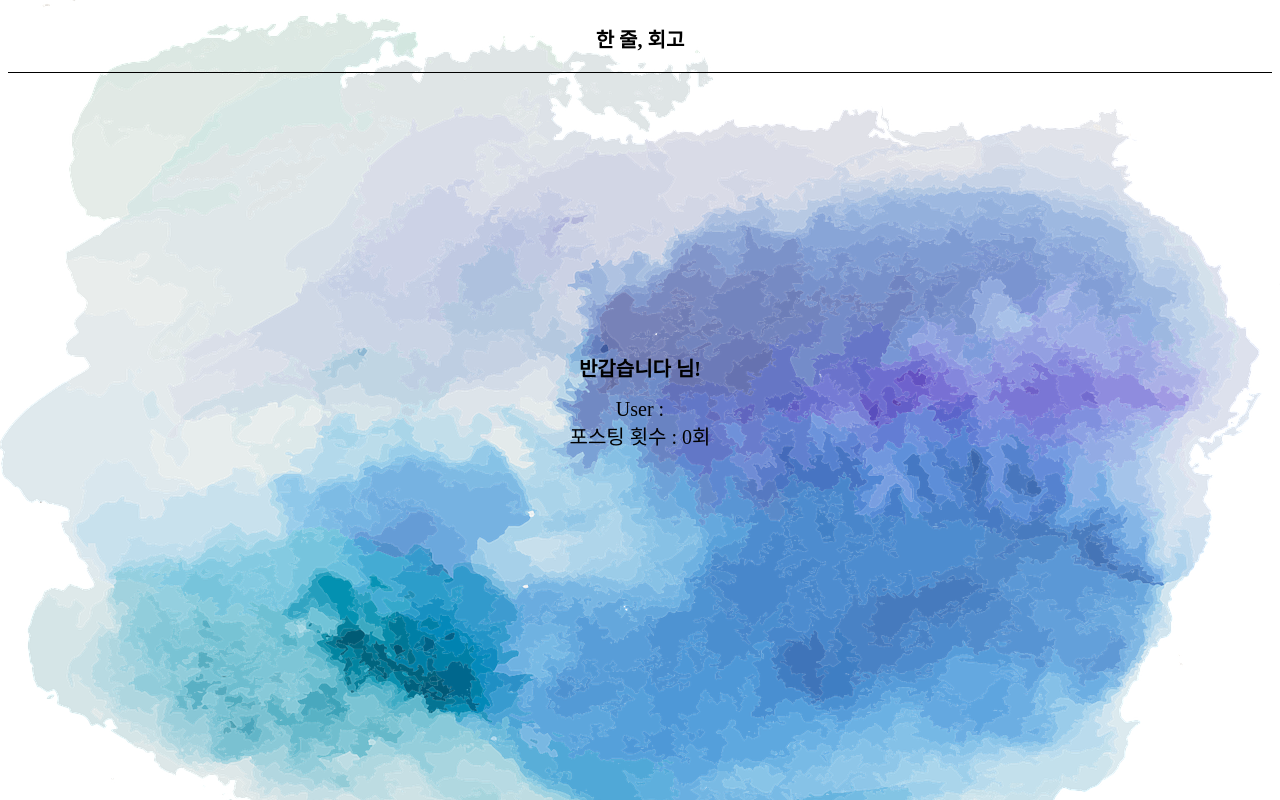
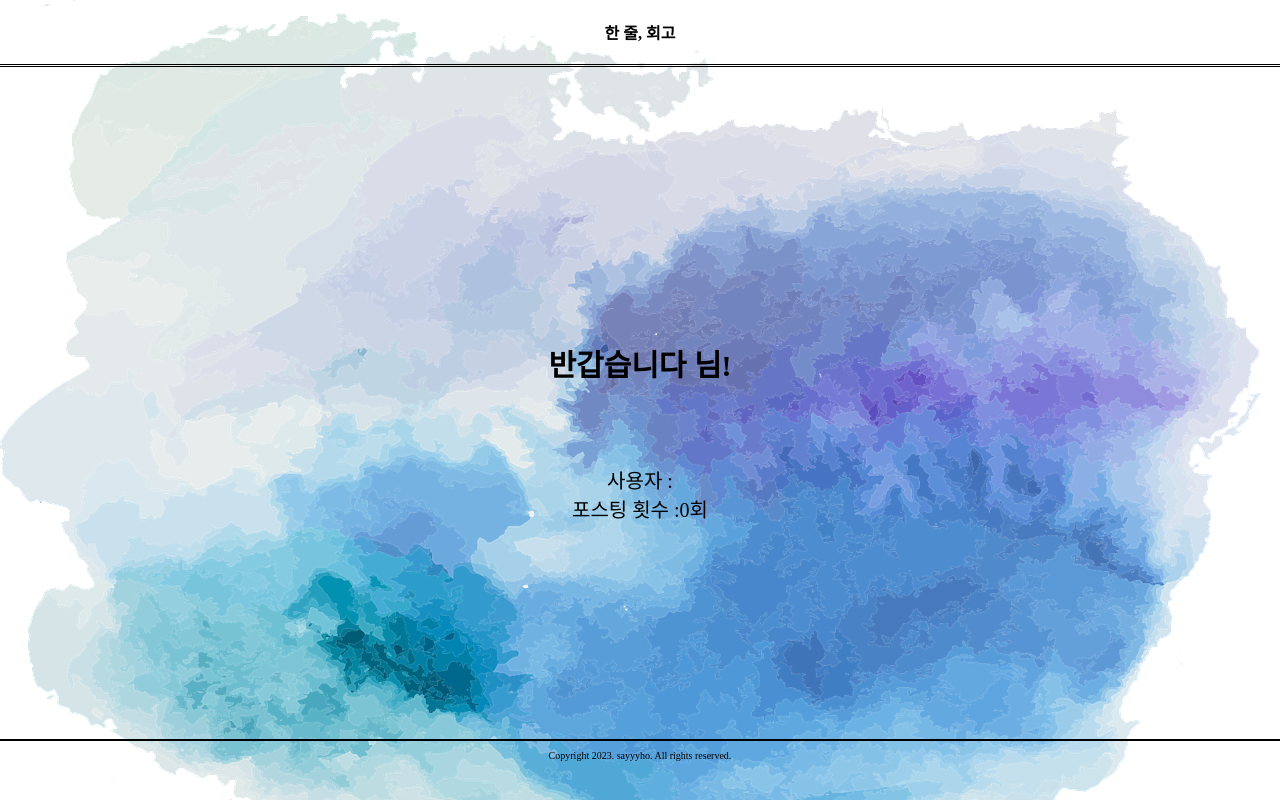
Before and after one commit to sayyyho/web-retrospect, a Flask app: page /user in a window 1280 px wide. Run offline with Flask 3, Linux system fonts and the light colour scheme.

Commit message:
230603 : 전반적인 UX 수정

```diff
--- a/static/css/user.css
+++ b/static/css/user.css
@@ -1,65 +1,32 @@
 @import url("https://fonts.googleapis.com/css2?family=Noto+Serif+KR:wght@200&display=swap");
 
-body {
+html body {
+  height: 100vh;
   background-image: url("../src/img/back.png");
+  font-size: 20px;
 }
 
 * {
-  font-size: 20px;
   font-family: "Noto Serif KR", serif;
   color: black;
-  text-align: center;
+  margin: 0;
 }
 
 #menu-bar {
-  display: flex;
-  align-items: baseline;
-  border-bottom: 1px solid black;
-  height: 8vh;
-  /* margin-bottom: 30vh; */
+  text-align: center;
+  border-bottom: 3px double black;
+  padding: 1em;
 }
 
-.wrapper {
-  display: flex;
-  justify-content: center;
-  align-items: center;
-  min-height: 80vh;
+nav a {
+  text-decoration: none;
+  font-size: 1rem;
+  font-weight: bold;
 }
 
-.item {
-  padding: 20%;
-  /* border: 1px solid black; */
-}
-
-.user-info {
-  /* border: black 2px solid; */
-  margin-left: 20vw;
-  margin-right: 20vw;
-}
-
-#menu-bar > div {
-  margin-top: 2vh;
-  margin-bottom: 2vh;
-  margin-left: 1vh;
-  margin-right: 1vh;
-}
-
-.menu-item-1 {
-  flex-grow: 5;
-  /* display: none; */
-}
-
-.menu-item-2 {
-  flex-grow: 1;
-  display: flex;
-  justify-content: space-around;
-  display: none;
-}
-
-a {
+section a {
   text-decoration: none;
-  color: black;
-  font-size: 20px;
+  font-size: 1em;
   font-weight: bold;
 }
 
@@ -68,10 +35,39 @@
   color: #9ba4b5;
 }
 
+section {
+  width: 100vw;
+  min-height: 84vh;
+  align-content: center;
+}
+
+#user-greeting {
+  padding-top: 30vh;
+  text-align: center;
+}
+
+article {
+  min-height: 40vh;
+}
+
+#user-info {
+  padding-top: 10vh;
+  padding-bottom: 10vh;
+}
+
+article div {
+  text-align: center;
+}
+
 footer {
+  min-height: 3.5vh;
+  display: grid;
+  place-items: center;
+  border-top: 2.5px double black;
+  position: relative;
+}
+
+p {
+  font-size: 10px;
   text-align: center;
-  font-weight: bold;
-  margin-top: 2vh;
-  height: 3vh;
-  display: none;
 }
--- a/static/js/index.js
+++ b/static/js/index.js
@@ -1,7 +1,7 @@
 const logintStatus = document.querySelector("#login");
 const myPageButton = document.querySelector("#user-info");
-const postingButton = document.querySelector("#posting");
-const contentButton = document.querySelector("#contents");
+const postingButton = document.querySelector("#a-posting");
+const contentButton = document.querySelector("#a-contents");
 const USER_KEY = "user";
 
 let userName = sessionStorage.getItem(USER_KEY);
--- a/static/js/user.js
+++ b/static/js/user.js
@@ -29,4 +29,4 @@
   cntData.forEach(cntNum);
 }
 
-cntPost.innerText = cnt + "회";
+cntPost.innerText = "포스팅 횟수 :" + cnt + "회";
--- a/templates/content.html
+++ b/templates/content.html
@@ -17,7 +17,9 @@
       <div class="wrapper">
         <ul id="data-list"></ul>
       </div>
-      <footer>retrospect</footer>
+      <footer>
+        <p>Copyright 2023. sayyyho. All rights reserved.</p>
+      </footer>
       <script src="../static/js/content.js"></script>
     </body>
   </body>
--- a/templates/post.html
+++ b/templates/post.html
@@ -25,8 +25,7 @@
       <button class="submit-button">작성 완료</button>
     </section>
     <footer>
-      <span>retrospect</span>
-      <span>sayyyho</span>
+      <p>Copyright 2023. sayyyho. All rights reserved.</p>
     </footer>
     <script src="../static/js/post.js"></script>
   </body>
--- a/templates/user.html
+++ b/templates/user.html
@@ -13,15 +13,18 @@
         <a href="/">한 줄, 회고</a>
       </div>
     </nav>
-    <div class="wrapper">
-      <div class="item">
-        <h2>반갑습니다 <span class="greeting"></span>님!</h2>
-        User : <span id="email">{{ email }}</span>
-        <br />
-        포스팅 횟수 : <span id="count-posting"></span>
-      </div>
-    </div>
-    <footer>retrospect</footer>
+    <section class="wrapper">
+      <h2 id="user-greeting">반갑습니다 <span class="greeting"></span>님!</h2>
+      <article>
+        <div id="user-info">
+          사용자 : <span id="email">{{ email }}</span>
+          <div id="count-posting"></div>
+        </div>
+      </article>
+    </section>
+    <footer>
+      <p>Copyright 2023. sayyyho. All rights reserved.</p>
+    </footer>
     <script src="../static/js/user.js"></script>
   </body>
 </html>
```
Also changed, not shown: static/css/content.css (+22 -15 lines), static/css/index.css (+10 -12 lines), static/css/post.css (+15 -10 lines), templates/index.html (+5 -6 lines).
